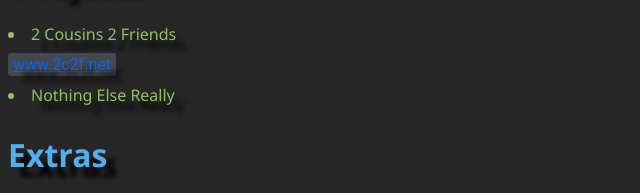
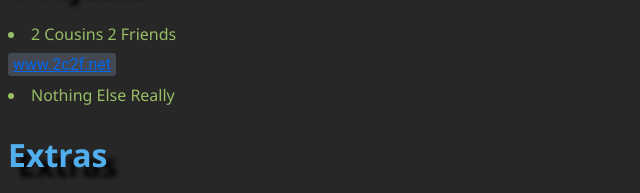
Before and after one commit to X-9171/Personal-Website, a plain HTML site: page index.html in a window 1280 px wide. Shown: the part 364-557 px from the top of the page, 0-640 px from the left. Drawn offline with Linux system fonts and the light colour scheme.

Commit message:
Update index.html

```diff
--- a/index.html
+++ b/index.html
@@ -37,7 +37,6 @@
         }
         li {
             color: #98be65;
-            text-shadow: 10px 10px 5px black;
         }
         #codeWrapper {
             margin: 0.5rem 0;
```
